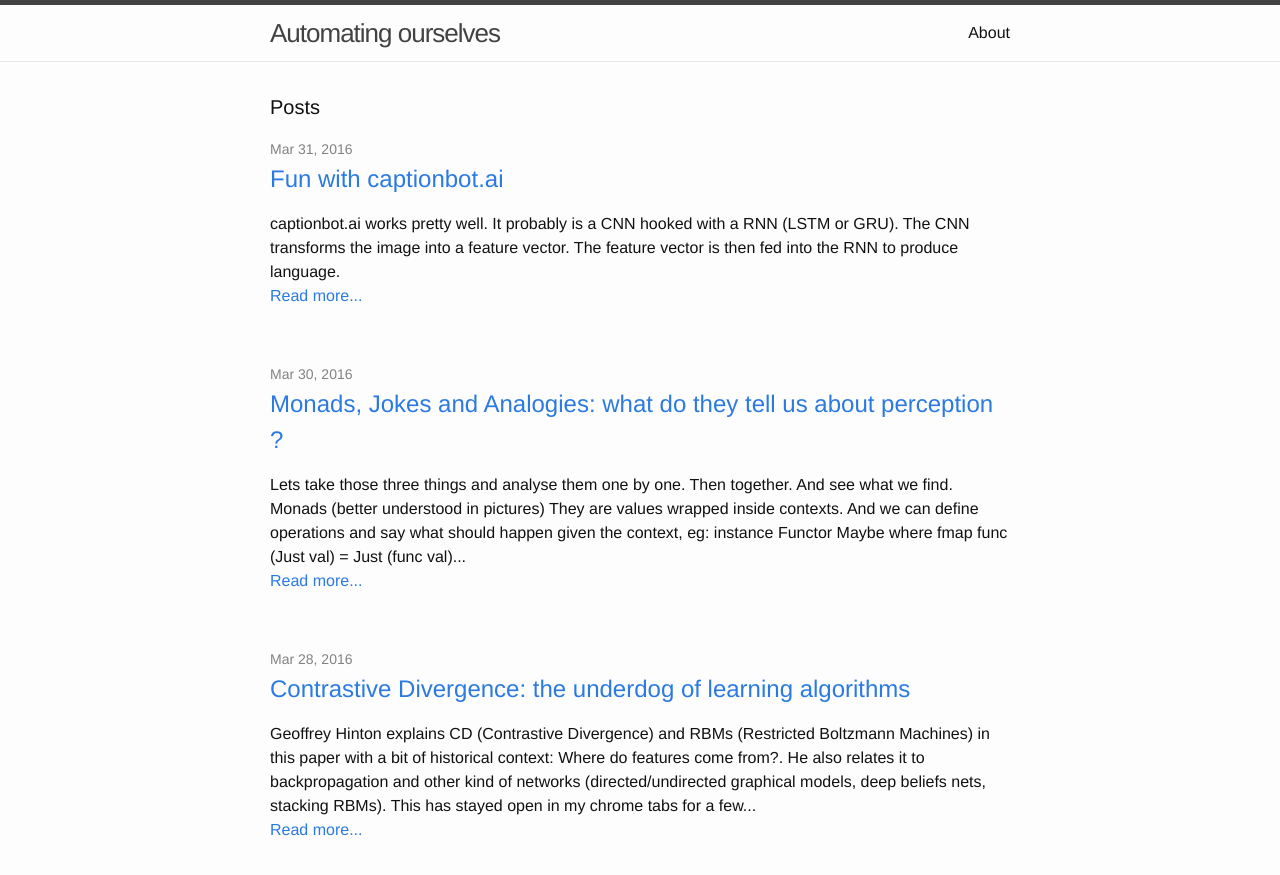
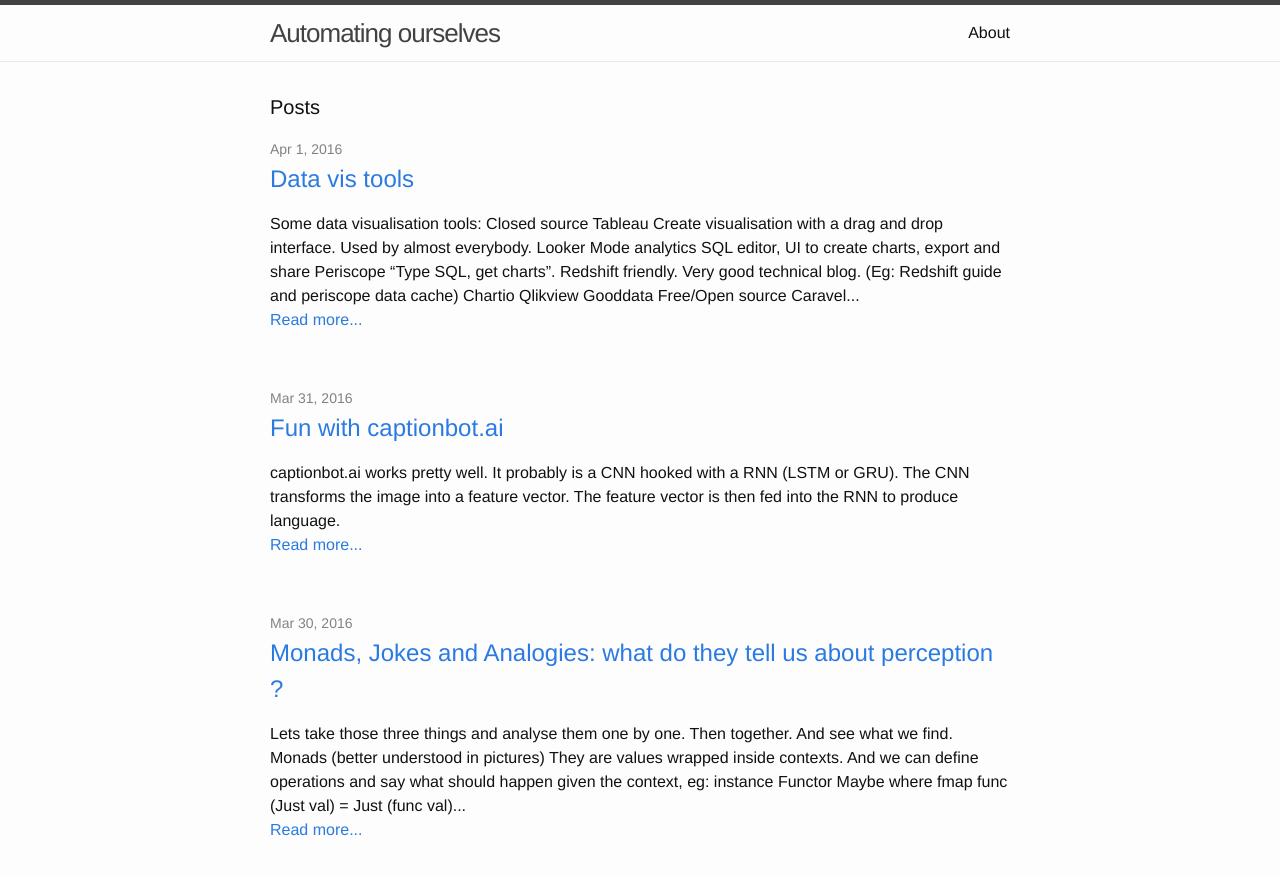
Before and after one commit to pinouchon/pinouchon.github.io, a Jekyll site: the page built from index.html, in a window 1280 px wide and 900 px high. Shown: the top 875 px of the window. Built offline with Jekyll 4.4.1, drawn with Linux system fonts in a browser that asks for light colours.

Commit message:
data vis

```diff
--- a/_posts/2016-03-30-monads-jokes-and-analogies.markdown
+++ b/_posts/2016-03-30-monads-jokes-and-analogies.markdown
@@ -1,7 +1,7 @@
 ---
 layout: post
 title:  "Monads, Jokes and Analogies: what do they tell us about perception ?"
-date:   2016-03-30 22:30:00
+date:   2016-03-30 21:30:00
 categories: perception cognition ai
 ---
 
--- a/_posts/2016-03-31-fun-with-captionbot-ai.markdown
+++ b/_posts/2016-03-31-fun-with-captionbot-ai.markdown
@@ -1,7 +1,7 @@
 ---
 layout: post
 title:  "Fun with captionbot.ai"
-date:   2016-03-31 22:30:00
+date:   2016-03-31 21:30:00
 categories: ai deep-learning
 ---
 
--- /dev/null
+++ b/_posts/2016-04-01-data-vis-tools.markdown
@@ -0,0 +1,26 @@
+---
+layout: post
+title:  "Data vis tools"
+date:   2016-04-01 21:30:00
+categories: data-visualisation
+---
+
+Some data visualisation tools:
+
+Closed source
+
+ - [Tableau](http://www.tableau.com/) Create visualisation with a drag and drop interface. Used by almost everybody.
+ - [Looker](http://www.looker.com/)
+ - [Mode analytics](https://about.modeanalytics.com/) SQL editor, UI to create charts, export and share
+ - [Periscope](https://www.periscopedata.com/) "Type SQL, get charts". Redshift friendly. Very good technical blog. (Eg: [Redshift guide](https://www.periscopedata.com/amazon-redshift-guide) and [periscope data cache](https://www.periscopedata.com/blog/building-the-periscope-cache-with-amazon-redshift.html#querying-the-cache))
+ - [Chartio](https://chartio.com/)
+ - [Qlikview](http://www.qlik.com/)
+ - [Gooddata](http://www.gooddata.com/)
+
+Free/Open source
+
+ - [Caravel](https://github.com/airbnb/caravel) (recently features on [HN](https://news.ycombinator.com/item?id=11399391))
+ - [Vega](https://github.com/vega/vega) Visualisation grammar
+ - [Polestar](https://github.com/vega/polestar) Lightweight Tableau-style interface for visual analysis, built on Vega-lite
+
+More here: [awesome-bigdata#data-visualization](https://github.com/onurakpolat/awesome-bigdata#data-visualization)
```
